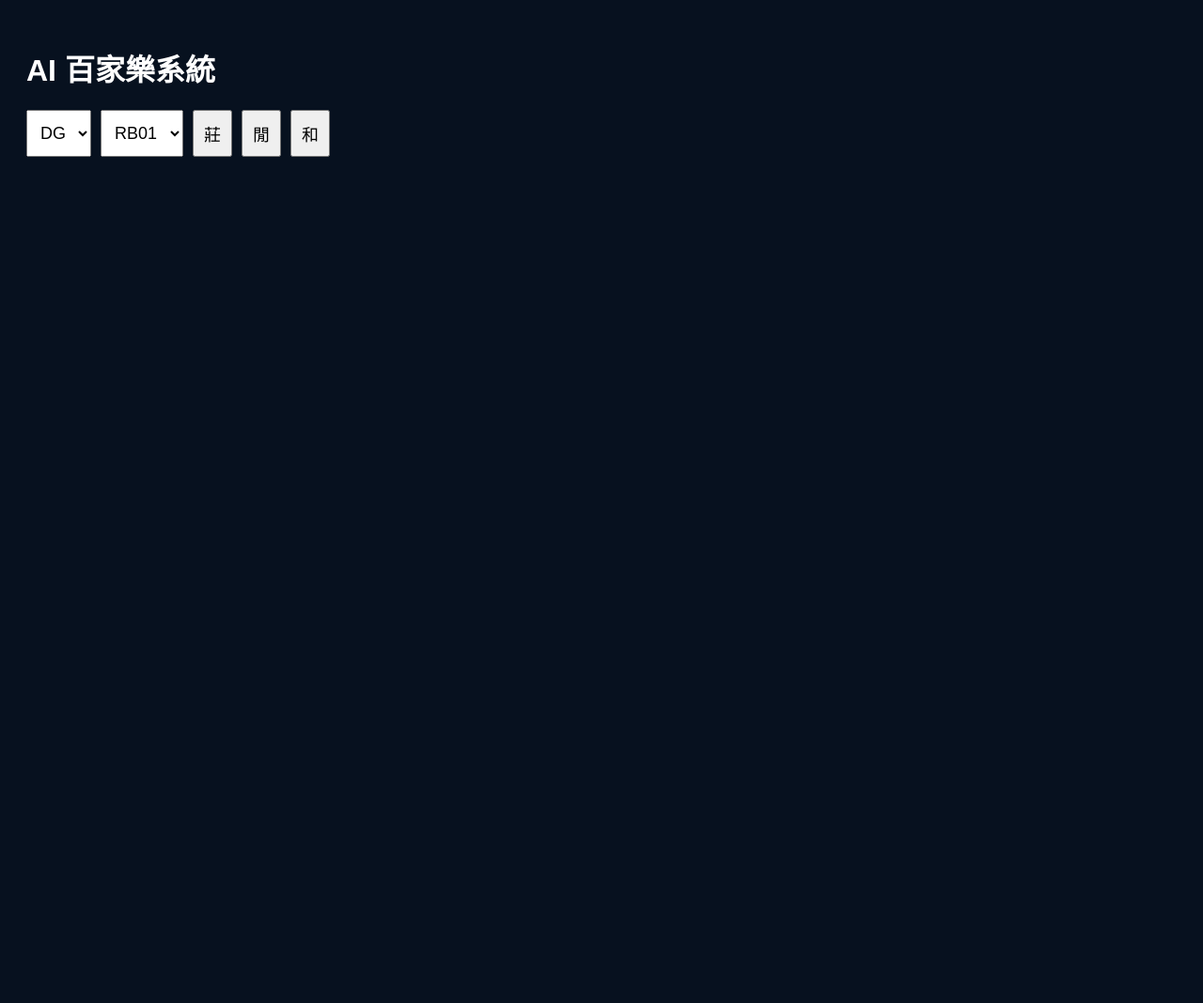
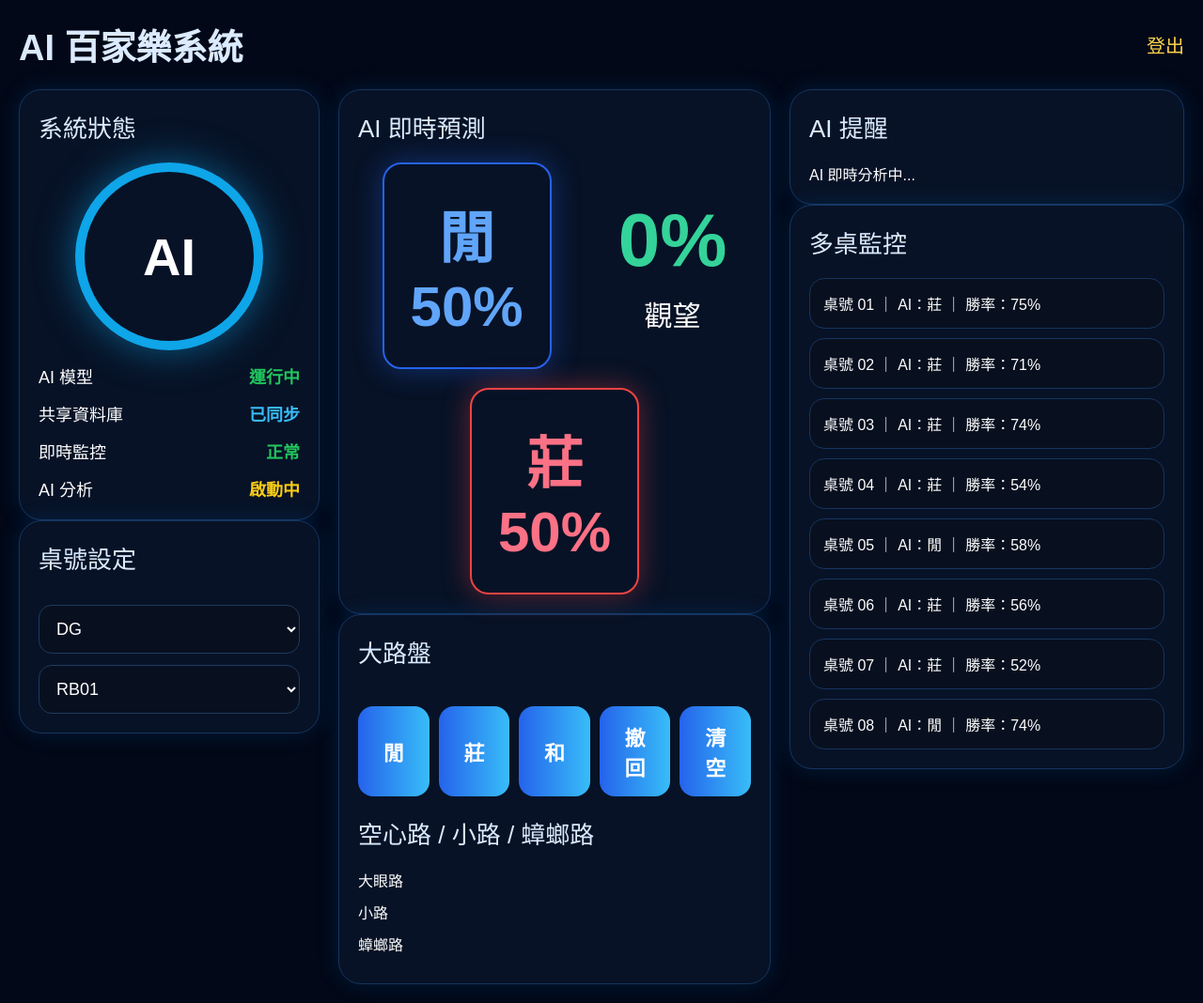
Before and after one commit to hecht19980820/baccarat-online, a Flask app: page / in a window 1280 px wide. Shown: the whole page at 94% size. Before the commit the page ends 167 px from the top, so only its background shows below. Run offline with Flask 3, Linux system fonts and the light colour scheme; the visitor is signed in with stand-in values (Sample User, id 1); data comes from the database, SQL or seed files in the repository; data that the repository does not hold is empty.

Commit message:
Update index.html

```diff
--- a/templates/index.html
+++ b/templates/index.html
@@ -2,64 +2,309 @@
 <html lang="zh-Hant">
 <head>
 <meta charset="UTF-8">
-<title>AI 百家樂</title>
+<meta name="viewport" content="width=device-width, initial-scale=1.0">
+<title>AI 百家樂系統</title>
 
 <style>
+*{
+    margin:0;
+    padding:0;
+    box-sizing:border-box;
+}
+
 body{
-background:#07111f;
+    background:#020817;
     color:white;
     font-family:Arial;
-padding:20px
+}
+
+.wrap{
+    max-width:1600px;
+    margin:auto;
+    padding:20px;
 }
 
 .top{
     display:flex;
-gap:10px;
-margin-bottom:20px
+    justify-content:space-between;
+    align-items:center;
+    margin-bottom:20px;
+    flex-wrap:wrap;
+    gap:15px;
 }
 
-select,button{
-padding:10px;
-font-size:18px
+.logo{
+    font-size:38px;
+    font-weight:bold;
+    color:#dbeafe;
 }
 
-.big-road{
-display:flex;
-flex-wrap:wrap;
-gap:10px;
-margin-top:20px
+.logout{
+    color:#ffd54f;
+    text-decoration:none;
+    font-size:20px;
 }
 
-.item{
-width:60px;
-height:60px;
+.grid{
+    display:grid;
+    grid-template-columns:320px 1fr 420px;
+    gap:20px;
+}
+
+.card{
+    background:#071226;
+    border:1px solid #16345f;
+    border-radius:24px;
+    padding:20px;
+    box-shadow:0 0 25px rgba(0,140,255,.15);
+}
+
+.title{
+    font-size:26px;
+    margin-bottom:20px;
+    color:#dbeafe;
+}
+
+.ai-core{
+    width:200px;
+    height:200px;
+    border-radius:50%;
+    border:10px solid #0ea5e9;
+    display:flex;
+    justify-content:center;
+    align-items:center;
+    margin:auto;
+    font-size:56px;
+    font-weight:bold;
+    box-shadow:0 0 40px rgba(14,165,233,.5);
+}
+
+.stat{
+    display:flex;
+    justify-content:space-between;
+    margin-top:14px;
+    font-size:18px;
+}
+
+.green{
+    color:#22c55e;
+    font-weight:bold;
+}
+
+.red{
+    color:#ef4444;
+    font-weight:bold;
+}
+
+.blue{
+    color:#38bdf8;
+    font-weight:bold;
+}
+
+.yellow{
+    color:#facc15;
+    font-weight:bold;
+}
+
+.predict-wrap{
+    display:flex;
+    justify-content:space-around;
+    align-items:center;
+    gap:20px;
+    flex-wrap:wrap;
+}
+
+.predict-box{
+    width:180px;
+    height:220px;
+    border-radius:20px;
+    display:flex;
+    flex-direction:column;
+    justify-content:center;
+    align-items:center;
+    font-size:60px;
+    font-weight:bold;
+}
+
+.player{
+    border:2px solid #2563eb;
+    color:#60a5fa;
+    box-shadow:0 0 30px rgba(37,99,235,.4);
+}
+
+.banker{
+    border:2px solid #ef4444;
+    color:#fb7185;
+    box-shadow:0 0 30px rgba(239,68,68,.4);
+}
+
+.center{
+    text-align:center;
+}
+
+.center .rate{
+    font-size:80px;
+    color:#34d399;
+    font-weight:bold;
+}
+
+.center .txt{
+    font-size:30px;
+    margin-top:10px;
+}
+
+select{
+    width:100%;
+    padding:14px;
+    background:#08101f;
+    border:1px solid #1e3a5f;
+    border-radius:14px;
+    color:white;
+    margin-top:12px;
+    font-size:18px;
+}
+
+.bigroad{
+    display:grid;
+    grid-template-columns:repeat(24,1fr);
+    gap:6px;
+    margin-top:20px;
+}
+
+.cell{
+    width:34px;
+    height:34px;
     border-radius:50%;
     display:flex;
     justify-content:center;
     align-items:center;
-font-size:28px;
-font-weight:bold
+    font-size:18px;
+    font-weight:bold;
 }
 
 .B{
-background:red
+    background:#ef4444;
 }
 
 .P{
-background:blue
+    background:#2563eb;
 }
 
 .T{
-background:green
+    background:#22c55e;
+}
+
+.input-grid{
+    display:grid;
+    grid-template-columns:repeat(5,1fr);
+    gap:10px;
+    margin-top:20px;
+}
+
+button{
+    padding:16px;
+    border:none;
+    border-radius:16px;
+    background:linear-gradient(90deg,#2563eb,#38bdf8);
+    color:white;
+    font-size:22px;
+    font-weight:bold;
+}
+
+.route-box{
+    margin-top:20px;
+}
+
+.route-row{
+    display:flex;
+    flex-wrap:wrap;
+    gap:8px;
+    margin-top:10px;
+}
+
+.route-dot{
+    width:22px;
+    height:22px;
+    border-radius:50%;
+}
+
+.route-red{
+    background:#ef4444;
+}
+
+.route-blue{
+    background:#2563eb;
+}
+
+.table-monitor{
+    margin-top:20px;
+}
+
+.table-item{
+    background:#08101f;
+    border:1px solid #16345f;
+    border-radius:16px;
+    padding:14px;
+    margin-top:10px;
+}
+
+@media(max-width:1200px){
+    .grid{
+        grid-template-columns:1fr;
+    }
+
+    .bigroad{
+        grid-template-columns:repeat(12,1fr);
+    }
 }
 </style>
 </head>
 
 <body>
 
-<h1>AI 百家樂系統</h1>
+<div class="wrap">
 
 <div class="top">
+    <div class="logo">AI 百家樂系統</div>
+    <a href="/logout" class="logout">登出</a>
+</div>
+
+<div class="grid">
+
+<div>
+
+<div class="card">
+<div class="title">系統狀態</div>
+
+<div class="ai-core">
+AI
+</div>
+
+<div class="stat">
+<span>AI 模型</span>
+<span class="green">運行中</span>
+</div>
+
+<div class="stat">
+<span>共享資料庫</span>
+<span class="blue">已同步</span>
+</div>
+
+<div class="stat">
+<span>即時監控</span>
+<span class="green">正常</span>
+</div>
+
+<div class="stat">
+<span>AI 分析</span>
+<span class="yellow">啟動中</span>
+</div>
+
+</div>
+
+<div class="card">
+
+<div class="title">桌號設定</div>
 
 <select id="platform">
 <option value="DG">DG</option>
@@ -70,101 +315,218 @@ background:green
 <option value="RB01">RB01</option>
 <option value="RB02">RB02</option>
 <option value="RB03">RB03</option>
-<option value="1">1</option>
-<option value="2">2</option>
+<option value="RB04">RB04</option>
+<option value="RB05">RB05</option>
 </select>
-
-<button onclick="addResult('B')">莊</button>
-<button onclick="addResult('P')">閒</button>
-<button onclick="addResult('T')">和</button>
 
 </div>
 
-<div class="big-road" id="road"></div>
+</div>
+
+<div>
+
+<div class="card">
+
+<div class="title">AI 即時預測</div>
+
+<div class="predict-wrap">
+
+<div class="predict-box player">
+閒
+<div id="playerRate">50%</div>
+</div>
+
+<div class="center">
+<div class="rate" id="mainRate">0%</div>
+<div class="txt" id="mainSuggest">觀望</div>
+</div>
+
+<div class="predict-box banker">
+莊
+<div id="bankerRate">50%</div>
+</div>
+
+</div>
+
+</div>
+
+<div class="card">
+
+<div class="title">大路盤</div>
+
+<div class="bigroad" id="bigroad"></div>
+
+<div class="input-grid">
+<button onclick="addResult('P')">閒</button>
+<button onclick="addResult('B')">莊</button>
+<button onclick="addResult('T')">和</button>
+<button onclick="undoResult()">撤回</button>
+<button onclick="clearRoad()">清空</button>
+</div>
+
+<div class="route-box">
+
+<div class="title">空心路 / 小路 / 蟑螂路</div>
+
+<div>大眼路</div>
+<div class="route-row" id="bigEye"></div>
+
+<div>小路</div>
+<div class="route-row" id="smallRoad"></div>
+
+<div>蟑螂路</div>
+<div class="route-row" id="cockroach"></div>
+
+</div>
+
+</div>
+
+</div>
+
+<div>
+
+<div class="card">
+
+<div class="title">AI 提醒</div>
+
+<div id="alerts">
+AI 即時分析中...
+</div>
+
+</div>
+
+<div class="card">
+
+<div class="title">多桌監控</div>
+
+<div class="table-monitor" id="tables"></div>
+
+</div>
+
+</div>
+
+</div>
+
+</div>
 
 <script>
+let road=[]
 
-async function updateActive(){
+function renderRoad(){
 
-    let platform =
-    document.getElementById("platform").value
+    let html=""
 
-    let table =
-    document.getElementById("table").value
-
-    await fetch("/api/update-active",{
-        method:"POST",
-        headers:{
-            "Content-Type":"application/json"
-        },
-        body:JSON.stringify({
-            platform,
-            table
-        })
+    road.forEach(r=>{
+        html+=`<div class="cell ${r}">${r}</div>`
     })
 
-    loadData()
+    document.getElementById("bigroad").innerHTML=html
+
+    updateAI()
 }
 
-document.getElementById("platform")
-.addEventListener("change",updateActive)
+function addResult(r){
 
-document.getElementById("table")
-.addEventListener("change",updateActive)
+    road.push(r)
 
-async function addResult(result){
-
-    let platform =
-    document.getElementById("platform").value
-
-    let table =
-    document.getElementById("table").value
-
-    await fetch("/api/manual",{
-        method:"POST",
-        headers:{
-            "Content-Type":"application/json"
-        },
-        body:JSON.stringify({
-            platform,
-            table,
-            result
-        })
-    })
-
-    loadData()
+    renderRoad()
 }
 
-async function loadData(){
+function undoResult(){
 
-    let platform =
-    document.getElementById("platform").value
+    road.pop()
 
-    let table =
-    document.getElementById("table").value
+    renderRoad()
+}
 
-    let r = await fetch(
-        `/api/data?platform=${platform}&table=${table}`
-    )
+function clearRoad(){
 
-    let data = await r.json()
+    road=[]
 
-    let html = ""
+    renderRoad()
+}
 
-    data.records.forEach(x=>{
+function updateAI(){
 
-        html += `
-        <div class="item ${x.result}">
-        ${x.result}
+    let b=road.filter(x=>x=="B").length
+    let p=road.filter(x=>x=="P").length
+
+    let total=b+p
+
+    let br=50
+    let pr=50
+
+    if(total>0){
+
+        br=Math.round((b/total)*100)
+        pr=Math.round((p/total)*100)
+    }
+
+    document.getElementById("bankerRate").innerHTML=br+"%"
+    document.getElementById("playerRate").innerHTML=pr+"%"
+
+    let suggest="觀望"
+    let main=0
+
+    if(br>pr){
+        suggest="建議：莊"
+        main=br
+    }else if(pr>br){
+        suggest="建議：閒"
+        main=pr
+    }
+
+    document.getElementById("mainSuggest").innerHTML=suggest
+    document.getElementById("mainRate").innerHTML=main+"%"
+
+    renderRoutes()
+}
+
+function renderRoutes(){
+
+    function dot(red){
+
+        return `<div class="route-dot ${red?'route-red':'route-blue'}"></div>`
+    }
+
+    let big=""
+    let small=""
+    let cock=""
+
+    for(let i=0;i<road.length;i++){
+
+        big+=dot(i%2==0)
+        small+=dot(i%3==0)
+        cock+=dot(i%4==0)
+    }
+
+    document.getElementById("bigEye").innerHTML=big
+    document.getElementById("smallRoad").innerHTML=small
+    document.getElementById("cockroach").innerHTML=cock
+}
+
+function loadTables(){
+
+    let html=""
+
+    for(let i=1;i<=8;i++){
+
+        let ai=Math.random()>0.5?"莊":"閒"
+
+        html+=`
+        <div class="table-item">
+        桌號 ${i.toString().padStart(2,'0')}
+        ｜ AI：${ai}
+        ｜ 勝率：${50+Math.floor(Math.random()*30)}%
         </div>
         `
-    })
-
-    document.getElementById("road").innerHTML = html
     }
 
-updateActive()
+    document.getElementById("tables").innerHTML=html
+}
 
+loadTables()
+renderRoad()
 </script>
 
 </body>
```
Lines whose indentation alone changed are shown as unchanged.
